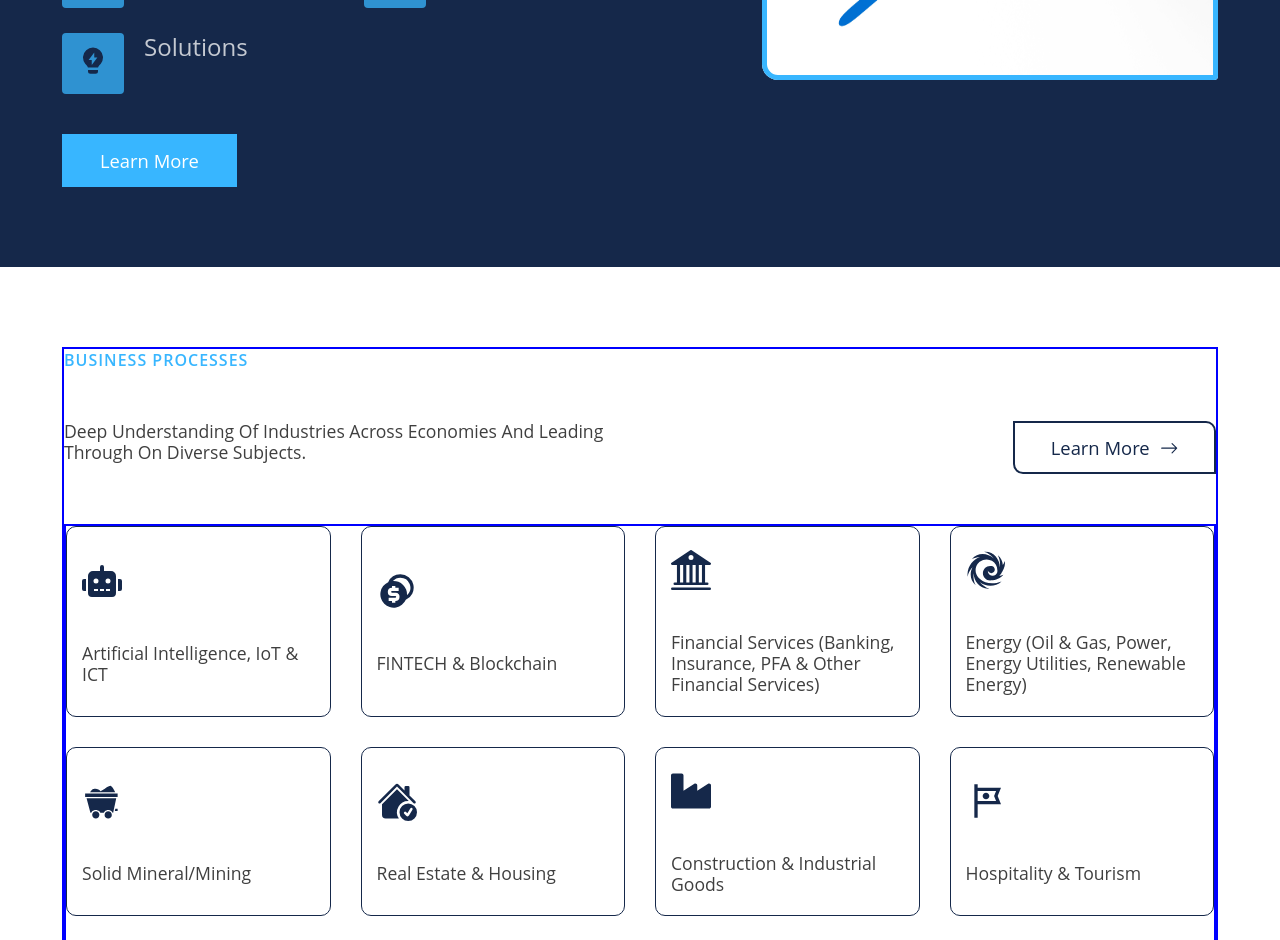
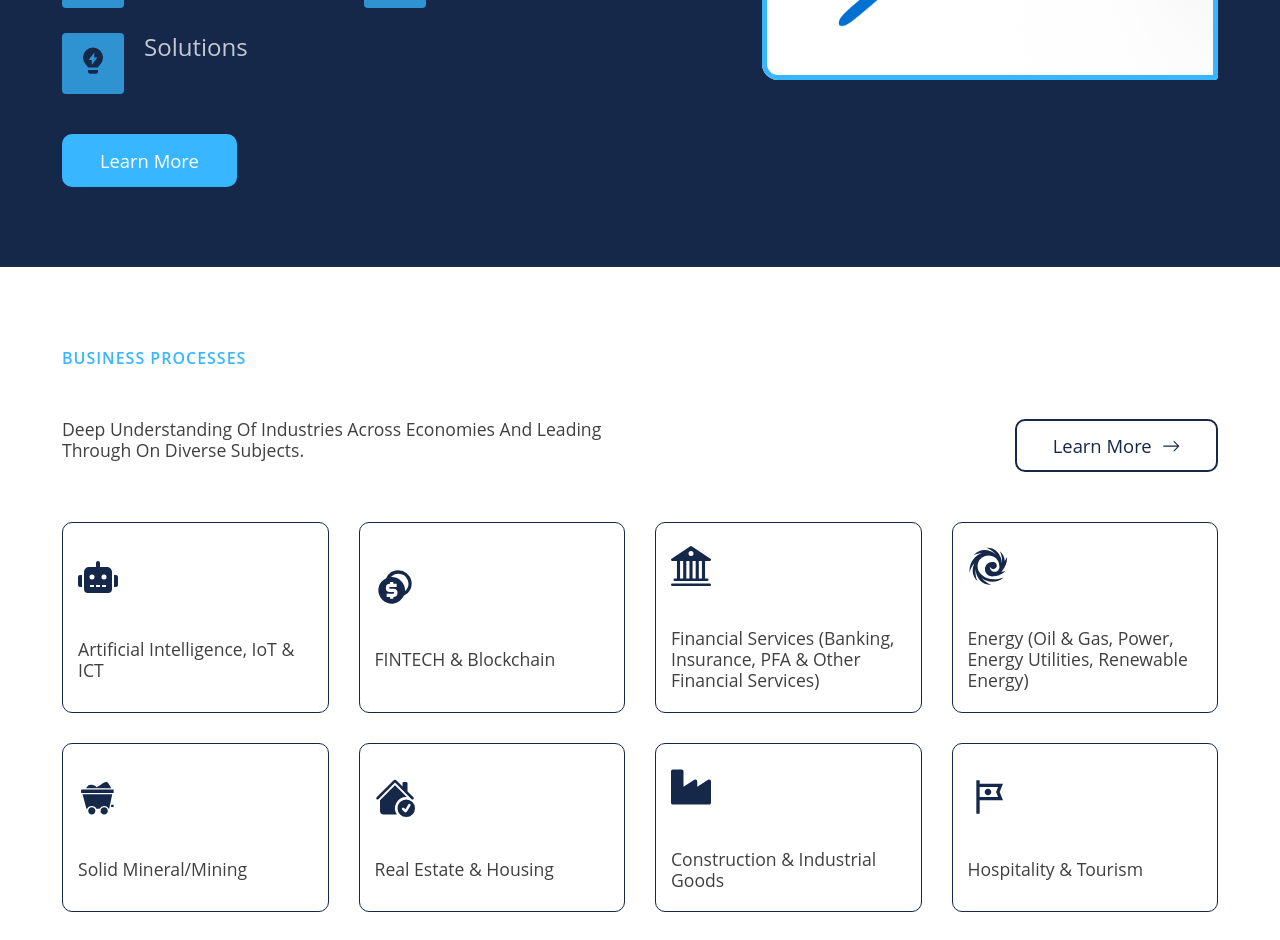
Before and after one commit to marketintelsolutions/pacresearch, a React (Create React App) app: page / in a window 1280 px wide. Shown: the part 2500-3440 px from the top of the page. Built offline with nearby package versions, Linux system fonts and the light colour scheme.

Commit message:
new changes

```diff
--- a/src/styles/modules/_section-four.scss
+++ b/src/styles/modules/_section-four.scss
@@ -9,7 +9,7 @@
     position: relative;
 
     & .content-center {
-      border: 2px solid blue;
+      // border: 2px solid blue;
       gap: 50px;
       max-width: var(--width-standard);
       display: flex;
@@ -30,8 +30,9 @@
         padding: 12px 36px;
         font-size: 1.15rem;
         border: 2px solid var(--primary-blue);
-        border-top-right-radius: 10px;
-        border-bottom-left-radius: 10px;
+        // border-top-right-radius: 10px;
+        // border-bottom-left-radius: 10px;
+        border-radius: 10px;
         text-transform: capitalize;
         transition: var(--transition);
         width: max-content;
@@ -76,7 +77,7 @@
     }
 
     & .content {
-      border: 2px solid blue;
+      // border: 2px solid blue;
       display: grid;
       grid-template-columns: repeat(4, 1fr);
       gap: 30px;
--- a/src/styles/modules/_section-three.scss
+++ b/src/styles/modules/_section-three.scss
@@ -121,6 +121,7 @@
           border: 2px solid var(--primary-blue-200);
           // border-top-right-radius: 10px;
           // border-bottom-left-radius: 10px;
+          border-radius: 10px;
           text-transform: capitalize;
           transition: var(--transition);
           width: max-content;
```
